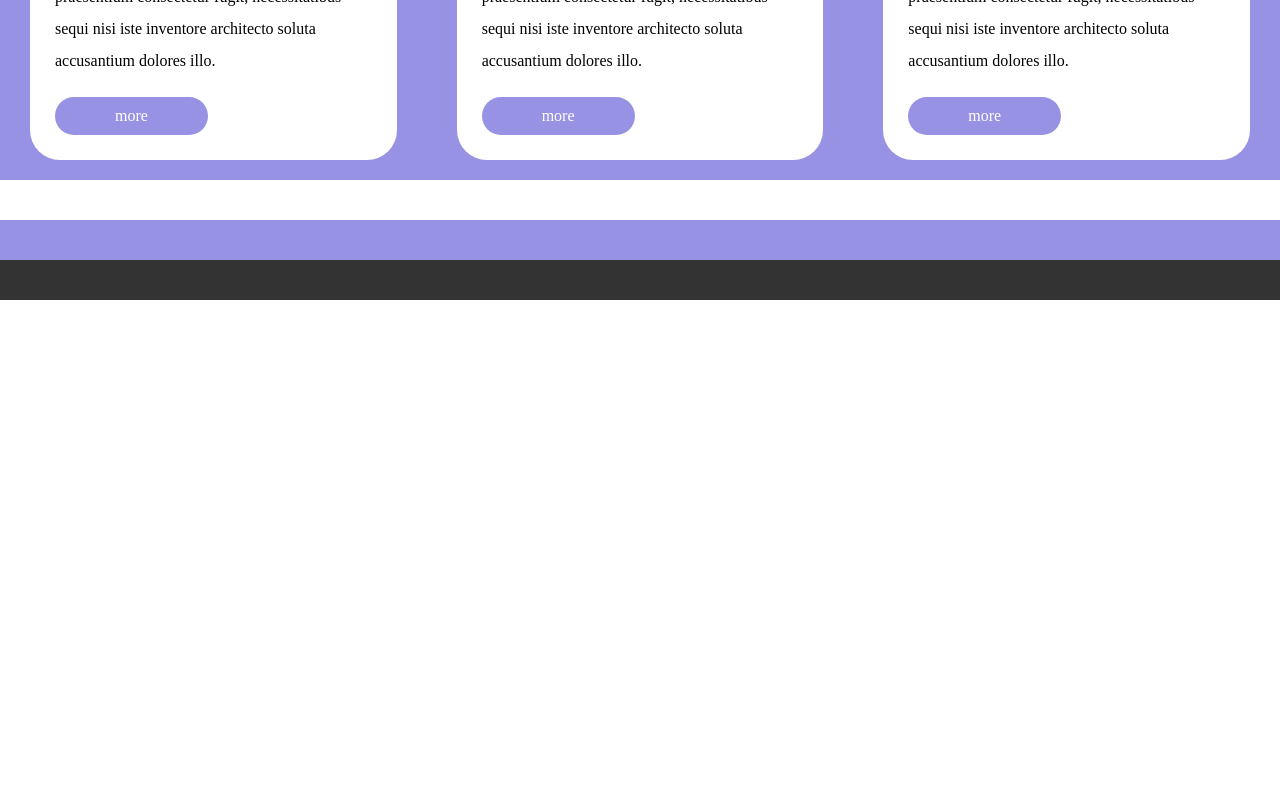
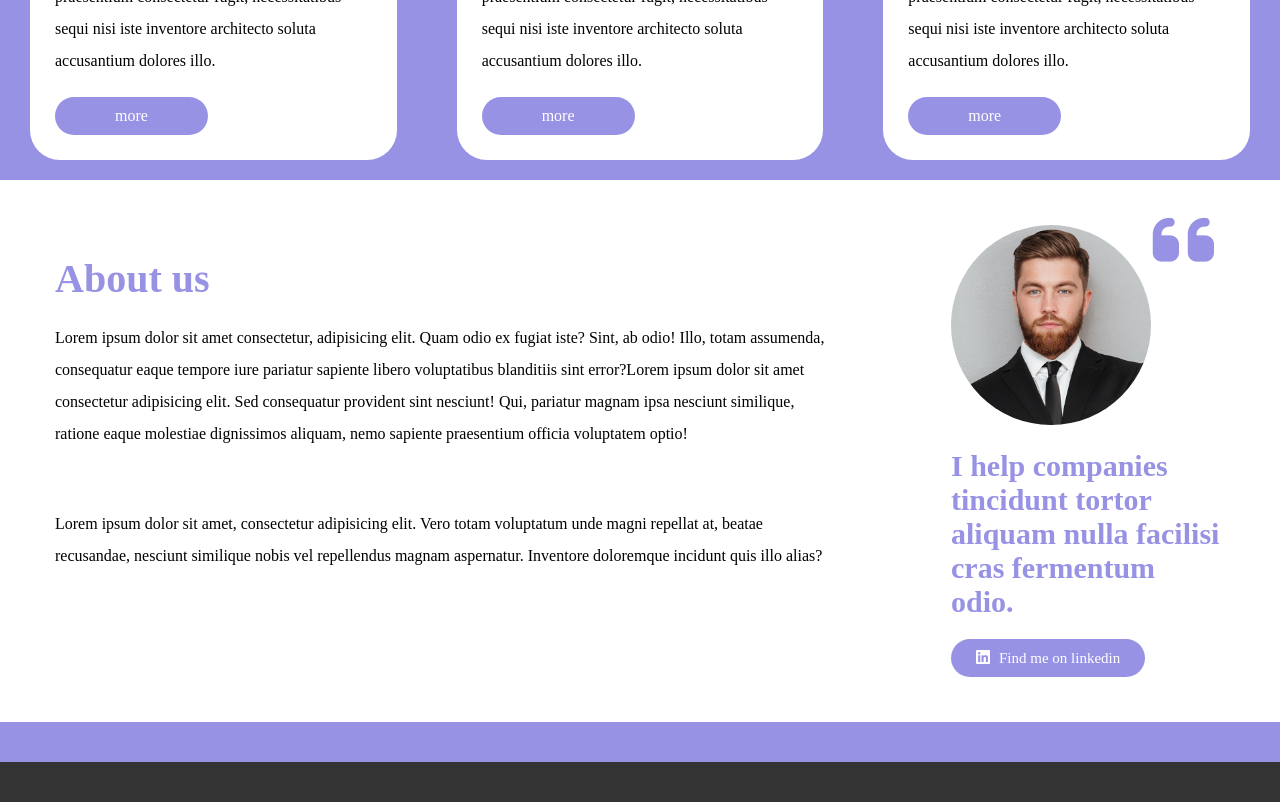
Before and after one commit to LucaFormica17/htmlcss-responsive-layout, a plain HTML site: page index.html in a window 1280 px wide. Shown: the part 4367-5169 px from the top of the page. Before the commit the page ends 4667 px from the top, so only its background shows below. Drawn offline with Linux system fonts and the light colour scheme.

Commit message:
[UPDATE] added about us section

```diff
--- a/css/style.css
+++ b/css/style.css
@@ -49,6 +49,10 @@ h3{
 p{
     padding: 20px 0;
     line-height: 2;
+}
+
+.pos-rel{
+    position: relative;
 }
 
 /* BACKGROUND */
@@ -232,6 +236,53 @@ ul{
     padding: 10px 60px;
 }
 
+/* ABOUT US SECTION */
+
+.about-us h2{
+    font-size: 40px;
+    color: rgba(151,146,228,255);
+    margin-top: 30px;
+}
+
+.about-us-img{
+    display: inline-block;
+    margin: 0 auto;
+    position: relative;
+    border-radius: 50%;
+    width: 200px;
+    height: 200px;
+    overflow: hidden;
+}
+
+.about-us img{
+    width: auto;
+    height: 100%;
+}
+
+.about-us .fa-quote-left{
+    color: rgba(151,146,228,255);
+    position: absolute;
+    font-size: 70px;
+    left: 40%;
+}
+
+.about-us strong{
+    color: rgba(151,146,228,255);
+    font-size: 30px;
+    display: block;
+    margin: 20px 0;
+}
+
+.about-us .btn{
+    background-color: rgba(151,146,228,255);
+    color: white;
+}
+
+.about-us span{
+    margin-left: 5px;
+    font-size: 15px;
+}
+
 
 
 
@@ -271,9 +322,15 @@ ul{
         padding-left: 220px;
     }
 
+    /* ABOUT US SECTION */
+
     .benefits .col,
     .about-us .col{
         width: calc(100% / 2 - 60px);
+    }
+
+    .about-us .fa-quote-left{
+        left: 50%;
     }
 }
 
@@ -289,6 +346,28 @@ ul{
     /* HEADER */
     header img{
         width: 60px;
+    }
+    header span{
+        display: none;
+    }
+
+    ul{
+        display: block;
+        display: flex;
+        color: white;
+        list-style-type: none;
+        align-items: center;
+    }
+
+    li{
+        padding: 0 15px;
+    }
+
+     ul li:last-child{
+        background-color: white;
+        color: black;
+        padding: 7px 10px;
+        border-radius: 100px;
     }
 
     /* JUMBO SECTION */
@@ -314,7 +393,7 @@ ul{
     }
 
     .planning .col:first-child h3{
-    margin-top: 50px;
+        margin-top: 50px;
     }
 
     .planning .card{
@@ -322,9 +401,13 @@ ul{
         margin-top: 200px;
     }
 
+    /* BENEFITS SECTION */
+
     .benefits .col{
         width: calc(100% / 3 - 60px);
     }
+
+    /* ABOUT US SECTION */
 
     .about-us .col:first-child{
         width: calc(70% - 60px);
@@ -334,26 +417,9 @@ ul{
         width: calc(30% - 60px);
     }
 
-    header span{
-        display: none;
+    .about-us .fa-quote-left{
+        left: 70%;
+        bottom: 85%;
     }
 
-    ul{
-        display: block;
-        display: flex;
-        color: white;
-        list-style-type: none;
-        align-items: center;
-    }
-
-    li{
-        padding: 0 15px;
-    }
-
-     ul li:last-child{
-        background-color: white;
-        color: black;
-        padding: 7px 10px;
-        border-radius: 100px;
-    }
 }
--- a/index.html
+++ b/index.html
@@ -191,8 +191,26 @@
             </section>
             <section class="about-us">
                 <div class="row">
-                    <div class="col"></div>
-                    <div class="col"></div>
+                    <div class="col">
+                        <div class="content">
+                            <h2>About us</h2>
+                            <p>Lorem ipsum dolor sit amet consectetur, adipisicing elit. Quam odio ex fugiat iste? Sint, ab odio! Illo, totam assumenda, consequatur eaque tempore iure pariatur sapiente libero voluptatibus blanditiis sint error?Lorem ipsum dolor sit amet consectetur adipisicing elit. Sed consequatur provident sint nesciunt! Qui, pariatur magnam ipsa nesciunt similique, ratione eaque molestiae dignissimos aliquam, nemo sapiente praesentium officia voluptatem optio!</p><br>
+                            <p>Lorem ipsum dolor sit amet, consectetur adipisicing elit. Vero totam voluptatum unde magni repellat at, beatae recusandae, nesciunt similique nobis vel repellendus magnam aspernatur. Inventore doloremque incidunt quis illo alias?</p>
+                        </div>
+                    </div>
+                    <div class="col">
+                        <div class="content pos-rel">
+                            <div class="about-us-img">
+                                <img src="./img/about.jpg" alt="about">
+                            </div>
+                            <i class="fa-solid fa-quote-left"></i>
+                            <strong>I help companies tincidunt tortor aliquam nulla facilisi cras fermentum odio.</strong>
+                            <div class="btn">
+                                <i class="fa-brands fa-linkedin" style="color: #ffffff;"></i>
+                                <span>Find me on linkedin</span>
+                            </div>
+                        </div>
+                    </div>
                 </div>
             </section>
             <section class="started bg-violet">
```
